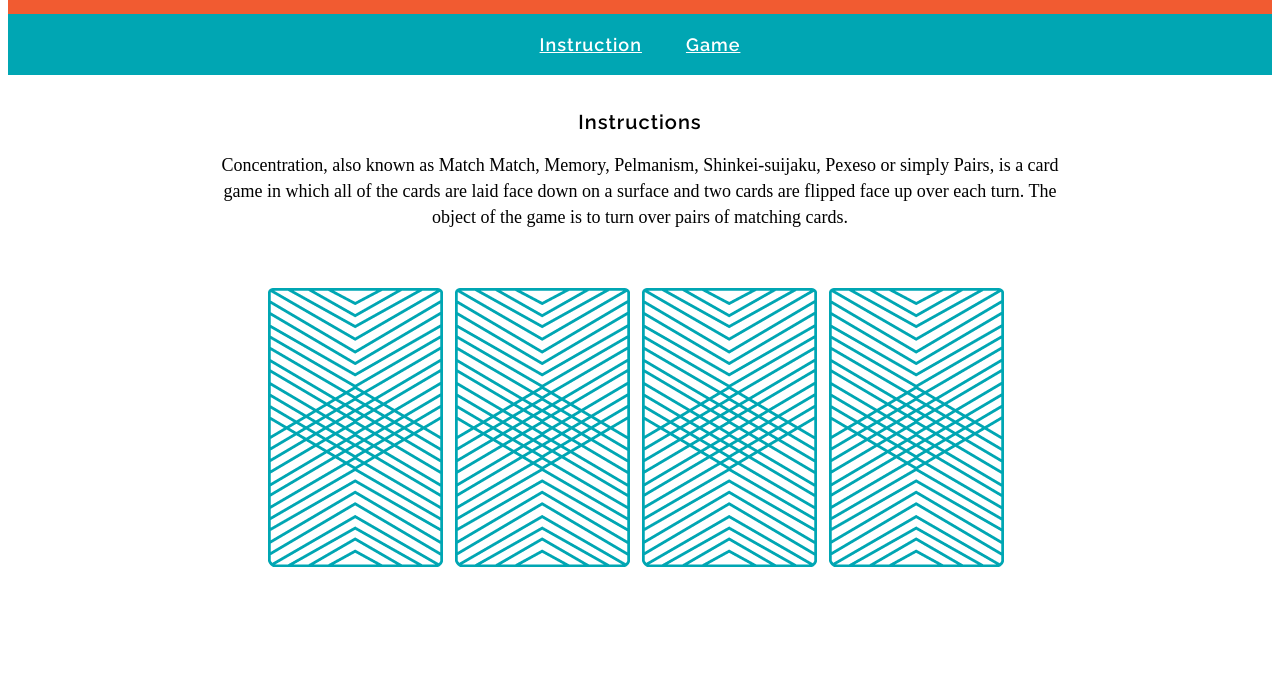
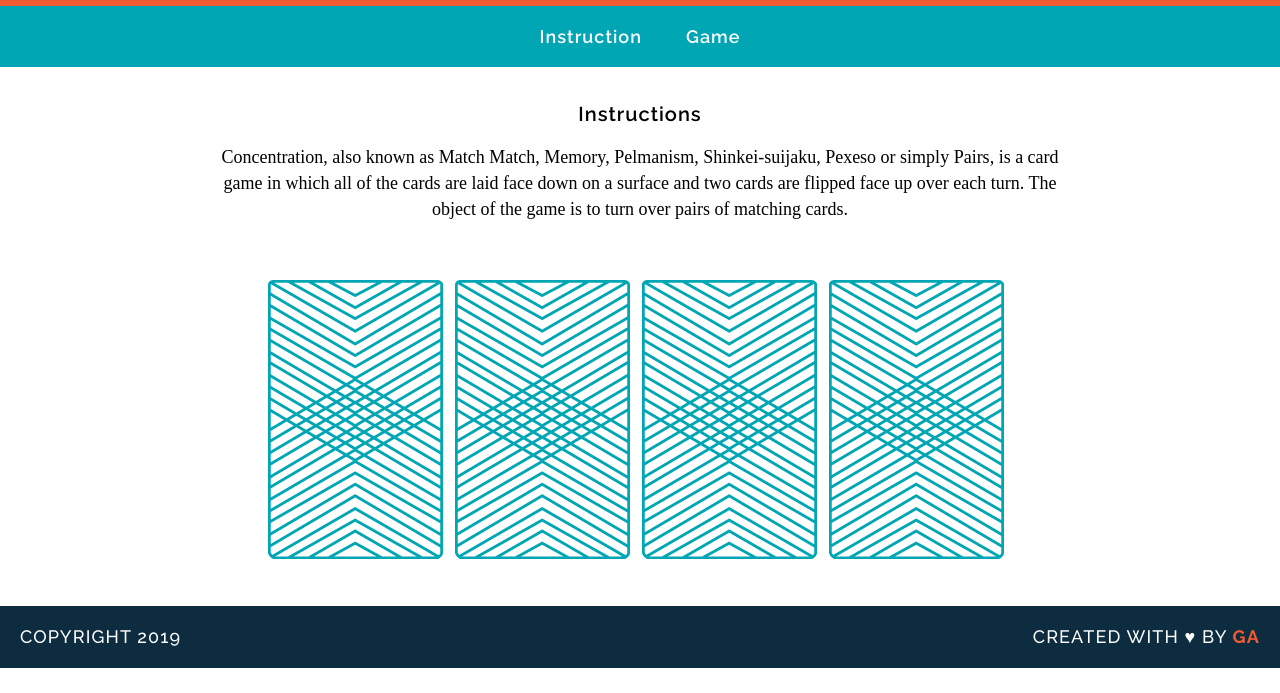
Before and after one commit to gajjuCoderBoi/wdi-fundamentals-memorygame, a plain HTML site: page memory_game/index.html in a window 1280 px wide. Shown: the part 107-800 px from the top of the page. Drawn offline with Linux system fonts and the light colour scheme; a web font is replaced by a local one.

Commit message:
Navigation and Page Layout Project

```diff
--- a/memory_game/css/style.css
+++ b/memory_game/css/style.css
@@ -1,5 +1,6 @@
 body{
     text-align: center;
+    margin: 0;
 }
 h1 {
     font-family: "Raleway", sans-serif;
@@ -18,6 +19,8 @@ a{
     font-size: 18px;
     margin: 0 20px;
     color: #ffffff;
+    text-decoration: none;
+    border-bottom: 2px solid transparent;
 }
 h2{
     font-family: "Raleway", sans-serif;
@@ -53,3 +56,37 @@ img{
     margin: 40px 8px 8px 0;
 
 }
+footer{
+    text-transform: uppercase;
+    padding:0 20px;
+    background-color: #0d2c40;
+    color: white;
+    font-size: 14px;
+    letter-spacing: 0.08em;
+    font-weight: 500;
+}
+footer p{
+    font-family: "Raleway", sans-serif;
+}
+.copyright{
+    float: left;
+}
+.message{
+    float: right;
+}
+.clearfix:after{
+    display: block;
+    clear: both;
+    content: ' ';
+    font-size: 0;
+    height: 0;
+    visibility: hidden;
+}
+.name{
+    color: #f15b31;
+    font-weight: 700;
+
+}
+a:hover{
+    border-color: white;
+}
--- a/memory_game/index.html
+++ b/memory_game/index.html
@@ -27,5 +27,9 @@
     <img src="images/back.png" alt="Kind of Hearts">
 </div>
 </main>
+<footer class="clearfix">
+    <p class="copyright">Copyright 2019</p>
+    <p class="message">Created with &hearts; by <span class="name">GA</span></p>
+</footer>
 </body>
 </html>
```
